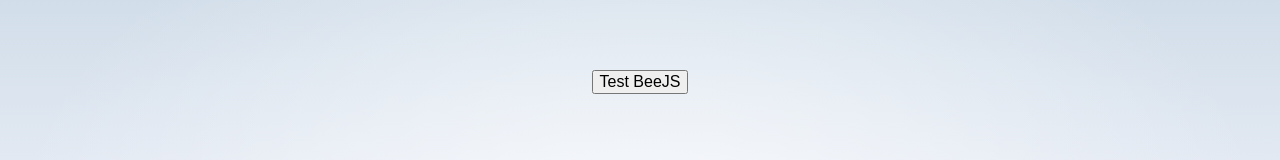
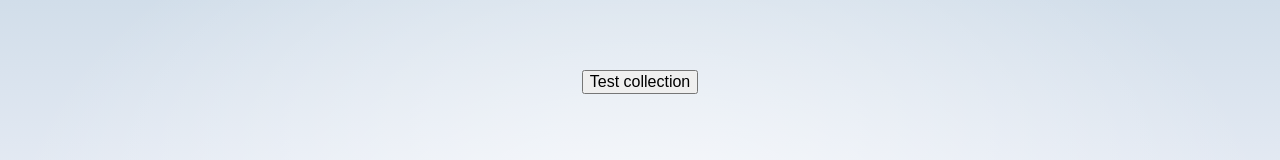
Before and after one commit to dlaxcess/swarm-tests, a SvelteKit app in the folder swarm/: page / in a window 1280 px wide. Shown: the part 145-305 px from the top of the page. Built offline with nearby package versions, Linux system fonts and the light colour scheme.

Commit message:
upload collection not working err500

```diff
--- a/swarm/src/routes/+page.svelte
+++ b/swarm/src/routes/+page.svelte
@@ -71,7 +71,7 @@
 </script>
 
 <section>
-	<button class="btn btn-topup" on:click={testBee}>Test BeeJS</button>
+	<button class="btn btn-topup" on:click={testBee}>Test collection</button>
 </section>
 
 <style>
```
